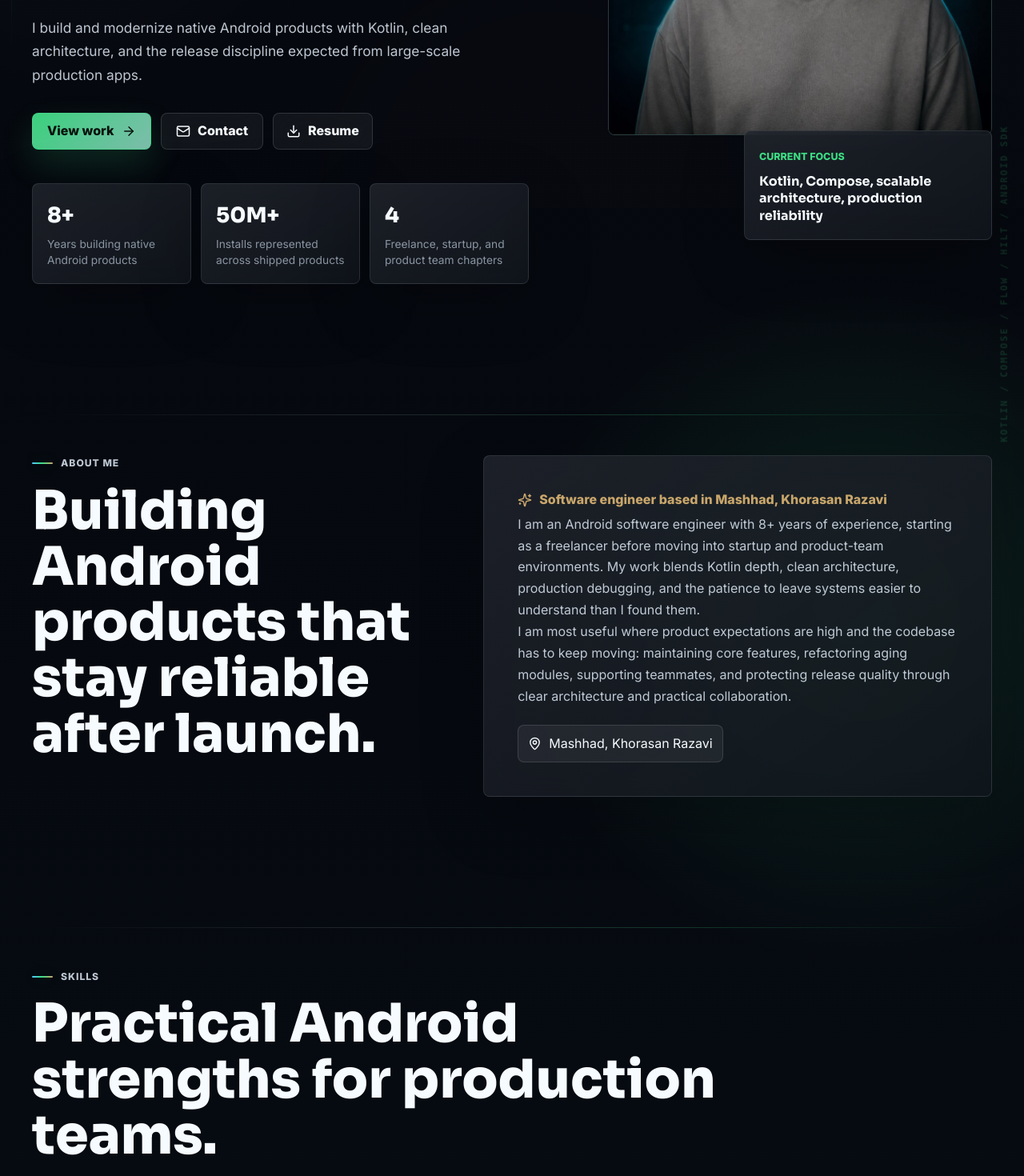
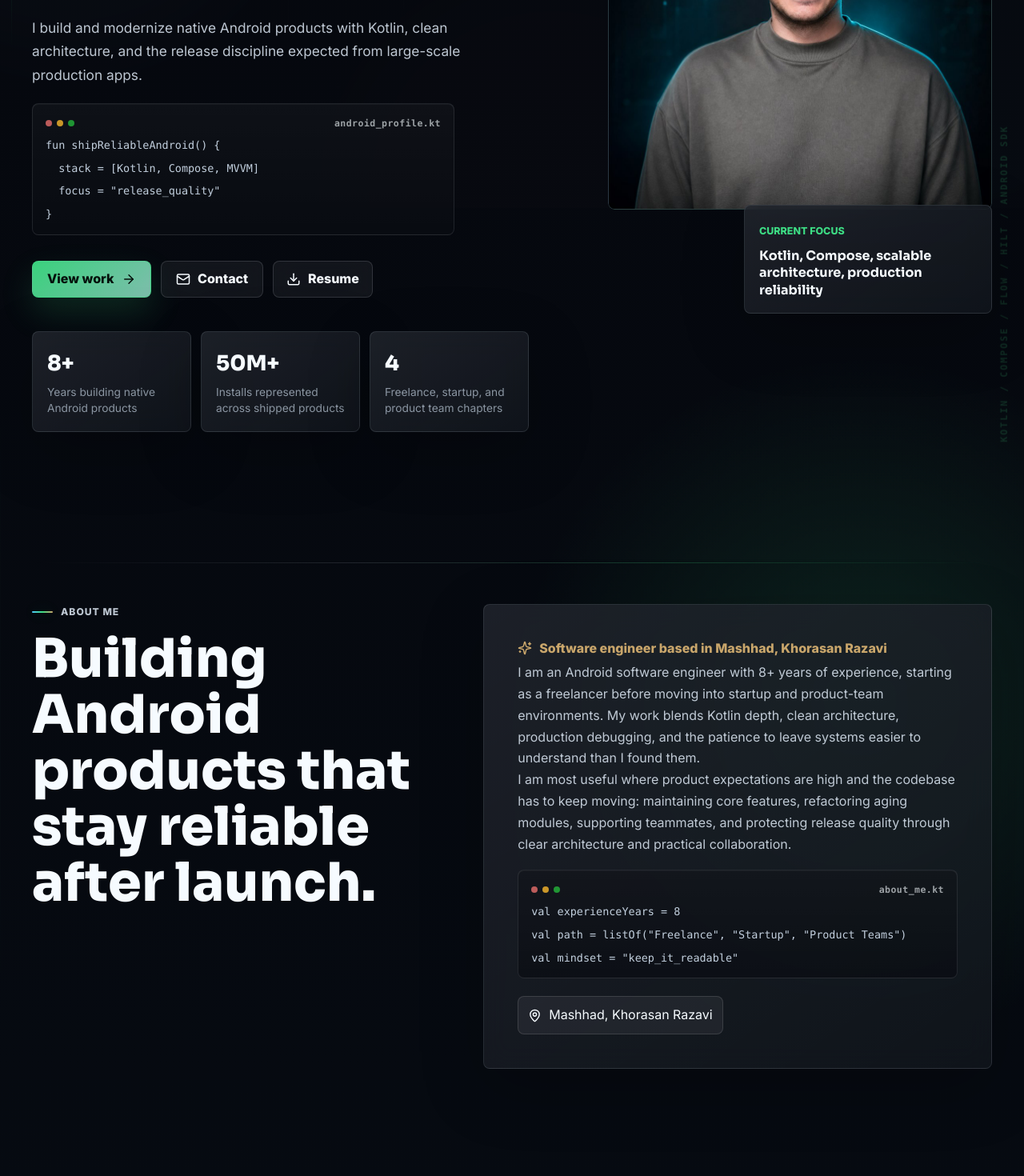
Before and after one commit to amirrezaHaghani/My-Portfolio, a Vue app: page / in a window 1280 px wide. Shown: the part 540-2010 px from the top of the page at 80% size. Built offline with nearby package versions, Linux system fonts and the light colour scheme.

Commit message:
Add more programming visual elements

```diff
--- a/src/components/AboutSection.vue
+++ b/src/components/AboutSection.vue
@@ -9,6 +9,19 @@ import { useUiStore } from '../stores/ui';
 const ui = useUiStore();
 const { locale } = storeToRefs(ui);
 const isFa = computed(() => locale.value === 'fa');
+const aboutCodeLines = computed(() =>
+  isFa.value
+    ? [
+        'val experienceYears = 8',
+        'val path = listOf("Freelance", "Startup", "Product Teams")',
+        'val mindset = "keep_it_readable"',
+      ]
+    : [
+        'val experienceYears = 8',
+        'val path = listOf("Freelance", "Startup", "Product Teams")',
+        'val mindset = "keep_it_readable"',
+      ],
+);
 </script>
 
 <template>
@@ -39,6 +52,17 @@ const isFa = computed(() => locale.value === 'fa');
           release quality through clear architecture and practical collaboration.
         </p>
       </template>
+      <div class="inline-code-panel" aria-label="Engineer summary">
+        <div class="code-panel-header">
+          <span class="code-dots" aria-hidden="true">
+            <i></i>
+            <i></i>
+            <i></i>
+          </span>
+          <strong>about_me.kt</strong>
+        </div>
+        <code v-for="line in aboutCodeLines" :key="line" class="code-line">{{ line }}</code>
+      </div>
       <div class="location-pill">
         <MapPin :size="17" aria-hidden="true" />
         {{ isFa ? fa.about.location : profile.location }}
--- a/src/components/ContactSection.vue
+++ b/src/components/ContactSection.vue
@@ -25,6 +25,19 @@ const contactLabels = computed(() =>
         github: 'View GitHub',
         chips: ['Product delivery', 'Architecture advisory', 'Android team lead'],
       },
+);
+const contactCommandLines = computed(() =>
+  isFa.value
+    ? [
+        '$ ./start-collaboration',
+        '> scope = "android_product"',
+        '> reply_window = "same_day"',
+      ]
+    : [
+        '$ ./start-collaboration',
+        '> scope = "android_product"',
+        '> reply_window = "same_day"',
+      ],
 );
 
 function handleSubmit() {
@@ -91,6 +104,10 @@ async function copyToClipboard(value: string, key: 'email' | 'phone') {
           </div>
         </div>
 
+        <div class="contact-cli" aria-label="Command line status">
+          <code v-for="line in contactCommandLines" :key="line" class="code-line">{{ line }}</code>
+        </div>
+
         <div class="contact-quick-actions">
           <button type="button" class="copy-contact-button" @click="copyToClipboard(profile.email, 'email')">
             <Check v-if="copied === 'email'" :size="17" aria-hidden="true" />
--- a/src/components/HeroSection.vue
+++ b/src/components/HeroSection.vue
@@ -10,6 +10,21 @@ const ui = useUiStore();
 const { locale } = storeToRefs(ui);
 const isFa = computed(() => locale.value === 'fa');
 const displayedMetrics = computed(() => (isFa.value ? fa.metrics : metrics));
+const heroCodeLines = computed(() =>
+  isFa.value
+    ? [
+        'fun shipReliableAndroid() {',
+        '  stack = [Kotlin, Compose, MVVM]',
+        '  focus = "release_quality"',
+        '}',
+      ]
+    : [
+        'fun shipReliableAndroid() {',
+        '  stack = [Kotlin, Compose, MVVM]',
+        '  focus = "release_quality"',
+        '}',
+      ],
+);
 </script>
 
 <template>
@@ -19,6 +34,17 @@ const displayedMetrics = computed(() => (isFa.value ? fa.metrics : metrics));
       <h1>{{ isFa ? fa.hero.name : profile.name }}</h1>
       <p class="hero-role">{{ isFa ? fa.hero.role : profile.role }}</p>
       <p class="hero-tagline">{{ isFa ? fa.hero.tagline : profile.tagline }}</p>
+      <div class="hero-code-block reveal" aria-label="Engineering snapshot">
+        <div class="code-panel-header">
+          <span class="code-dots" aria-hidden="true">
+            <i></i>
+            <i></i>
+            <i></i>
+          </span>
+          <strong>android_profile.kt</strong>
+        </div>
+        <code v-for="line in heroCodeLines" :key="line" class="code-line">{{ line }}</code>
+      </div>
 
       <div class="hero-actions">
         <a class="primary-button" href="#projects">
--- a/src/components/SkillsSection.vue
+++ b/src/components/SkillsSection.vue
@@ -85,6 +85,12 @@ const skillGroups = computed(() => {
     ...(isFa.value ? fa.skills.groups[name] : skillDetails[name]),
   }));
 });
+
+const skillSnippet = (group: { name: SkillGroup; focus: string }) => [
+  `interface ${group.name}Module {`,
+  `  val focus: String = "${group.focus.toLowerCase().replace(/\s+/g, '_')}"`,
+  '}',
+];
 </script>
 
 <template>
@@ -110,6 +116,10 @@ const skillGroups = computed(() => {
           <p>{{ group.summary }}</p>
         </div>
 
+        <div class="skill-code-block" :aria-label="`${group.name} code profile`">
+          <code v-for="line in skillSnippet(group)" :key="line" class="code-line">{{ line }}</code>
+        </div>
+
         <ul class="skill-proof-list" :aria-label="`${group.name} proof points`">
           <li v-for="point in group.impact" :key="point">{{ point }}</li>
         </ul>
--- a/src/styles.css
+++ b/src/styles.css
@@ -3091,6 +3091,91 @@ h2 {
   color: var(--text-soft);
 }
 
+.hero-code-block,
+.inline-code-panel,
+.skill-code-block,
+.contact-cli {
+  position: relative;
+  z-index: 1;
+  display: grid;
+  gap: 8px;
+  padding: 14px 16px;
+  border: 1px solid rgba(229, 240, 252, 0.1);
+  border-radius: 8px;
+  background:
+    linear-gradient(180deg, rgba(255, 255, 255, 0.04), rgba(255, 255, 255, 0.015)),
+    rgba(5, 8, 14, 0.7);
+  box-shadow: inset 0 1px 0 rgba(255, 255, 255, 0.04);
+  direction: ltr;
+  text-align: left;
+  unicode-bidi: isolate;
+}
+
+.hero-code-block {
+  margin-top: 20px;
+  max-width: min(100%, 33rem);
+}
+
+.inline-code-panel {
+  margin-top: 18px;
+}
+
+.skill-code-block {
+  margin-top: 2px;
+}
+
+.contact-cli {
+  margin-top: -2px;
+}
+
+.code-panel-header {
+  display: flex;
+  align-items: center;
+  justify-content: space-between;
+  gap: 14px;
+  min-height: 20px;
+  color: rgba(246, 251, 255, 0.62);
+  font-family: ui-monospace, SFMono-Regular, Consolas, 'Liberation Mono', monospace;
+  font-size: 0.72rem;
+  font-weight: 700;
+  letter-spacing: 0.04em;
+}
+
+.code-dots {
+  display: inline-flex;
+  align-items: center;
+  gap: 6px;
+}
+
+.code-dots i {
+  width: 8px;
+  height: 8px;
+  border-radius: 999px;
+  background: rgba(255, 255, 255, 0.16);
+}
+
+.code-dots i:nth-child(1) {
+  background: rgba(255, 120, 117, 0.72);
+}
+
+.code-dots i:nth-child(2) {
+  background: rgba(255, 189, 46, 0.78);
+}
+
+.code-dots i:nth-child(3) {
+  background: rgba(39, 201, 63, 0.72);
+}
+
+.code-line {
+  display: block;
+  color: rgba(214, 228, 244, 0.9);
+  font-family: ui-monospace, SFMono-Regular, Consolas, 'Liberation Mono', monospace;
+  font-size: 0.84rem;
+  line-height: 1.55;
+  white-space: pre-wrap;
+  word-break: break-word;
+}
+
 .metric-strip div,
 .glass-panel,
 .skill-card,
```
